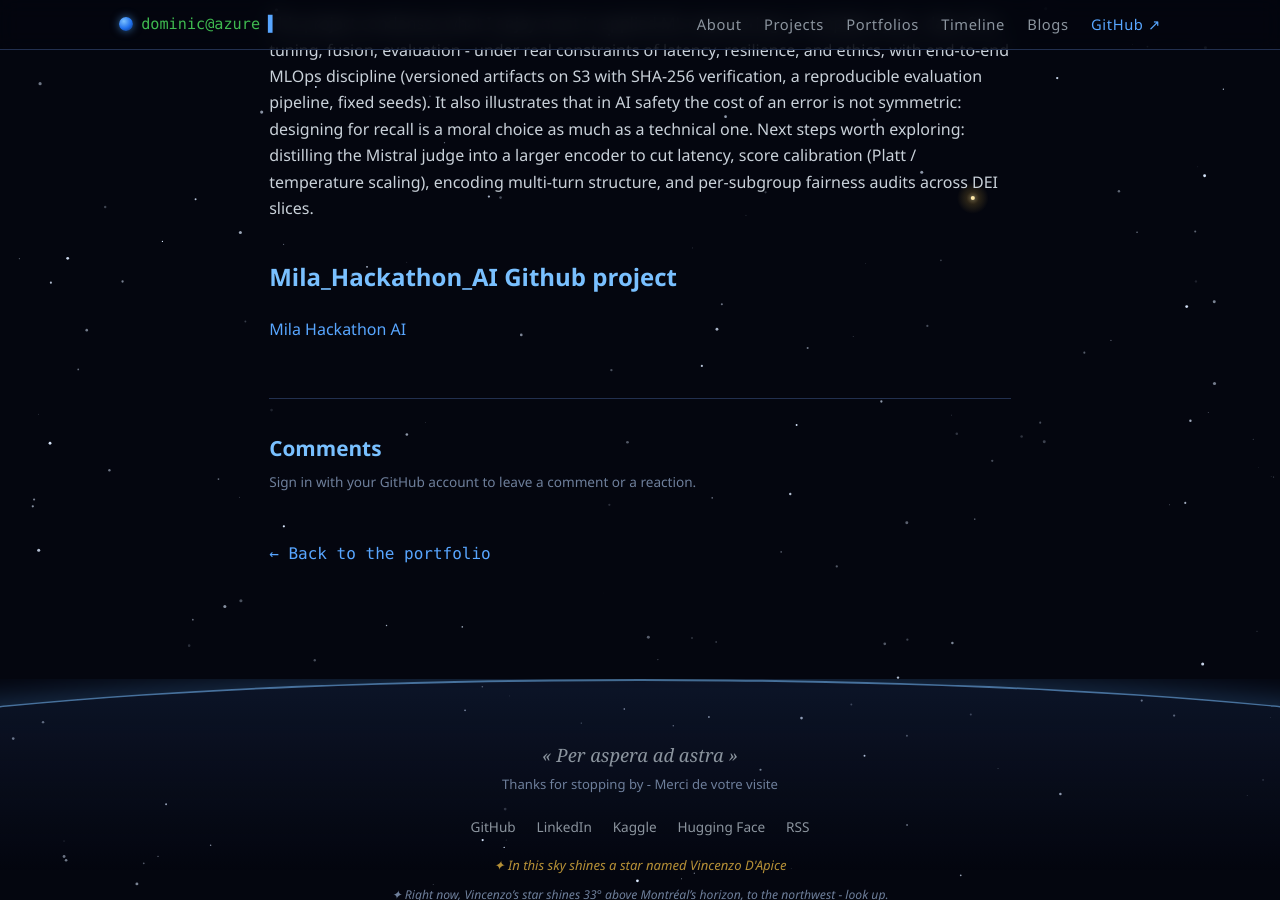
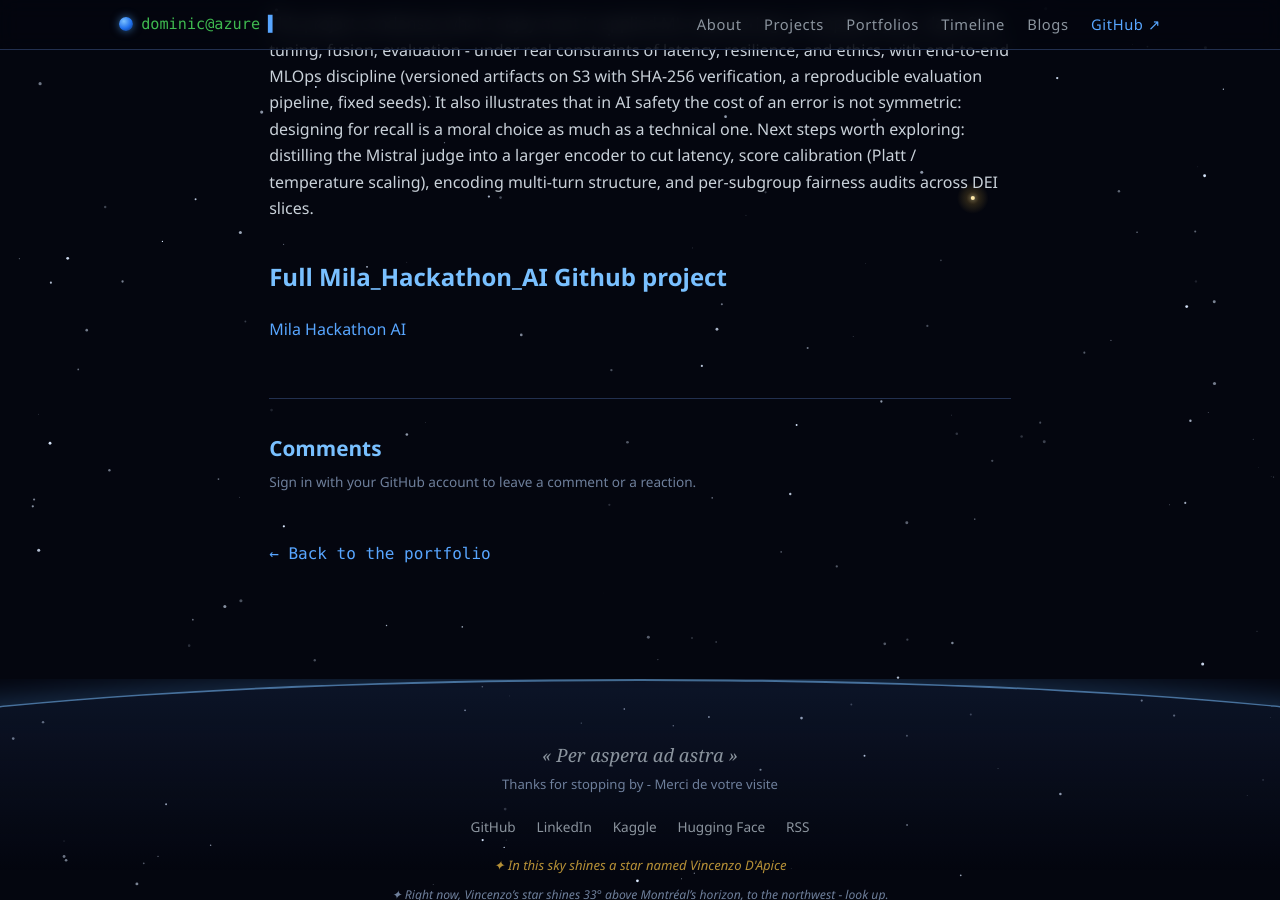
Before and after one commit to dapiced/dapiced.github.io, a Jekyll site: the page built from _portfolio/mila-hackathon-bilingual-guardrail.md, in a window 1280 px wide and 900 px high, scrolled down 4925 px. Built offline with Jekyll 4.4.1, drawn with Linux system fonts in a browser that asks for light colours; comment, search, counter and statistics services are not loaded.

Commit message:
Update mila-hackathon-bilingual-guardrail.md

```diff
--- a/_portfolio/mila-hackathon-bilingual-guardrail.md
+++ b/_portfolio/mila-hackathon-bilingual-guardrail.md
@@ -124,6 +124,6 @@ A recall of 92.3% means roughly 60 of the 65 high-risk conversations are correct
 
 This project condenses what I enjoy most in applied ML engineering: a complete cycle - data, fine-tuning, fusion, evaluation - under real constraints of latency, resilience, and ethics, with end-to-end MLOps discipline (versioned artifacts on S3 with SHA-256 verification, a reproducible evaluation pipeline, fixed seeds). It also illustrates that in AI safety the cost of an error is not symmetric: designing for recall is a moral choice as much as a technical one. Next steps worth exploring: distilling the Mistral judge into a larger encoder to cut latency, score calibration (Platt / temperature scaling), encoding multi-turn structure, and per-subgroup fairness audits across DEI slices.
 
-## Mila_Hackathon_AI Github project
+## Full Mila_Hackathon_AI Github project
 
 [Mila Hackathon AI](https://github.com/dapiced/Mila_Hackathon_AI)
```
